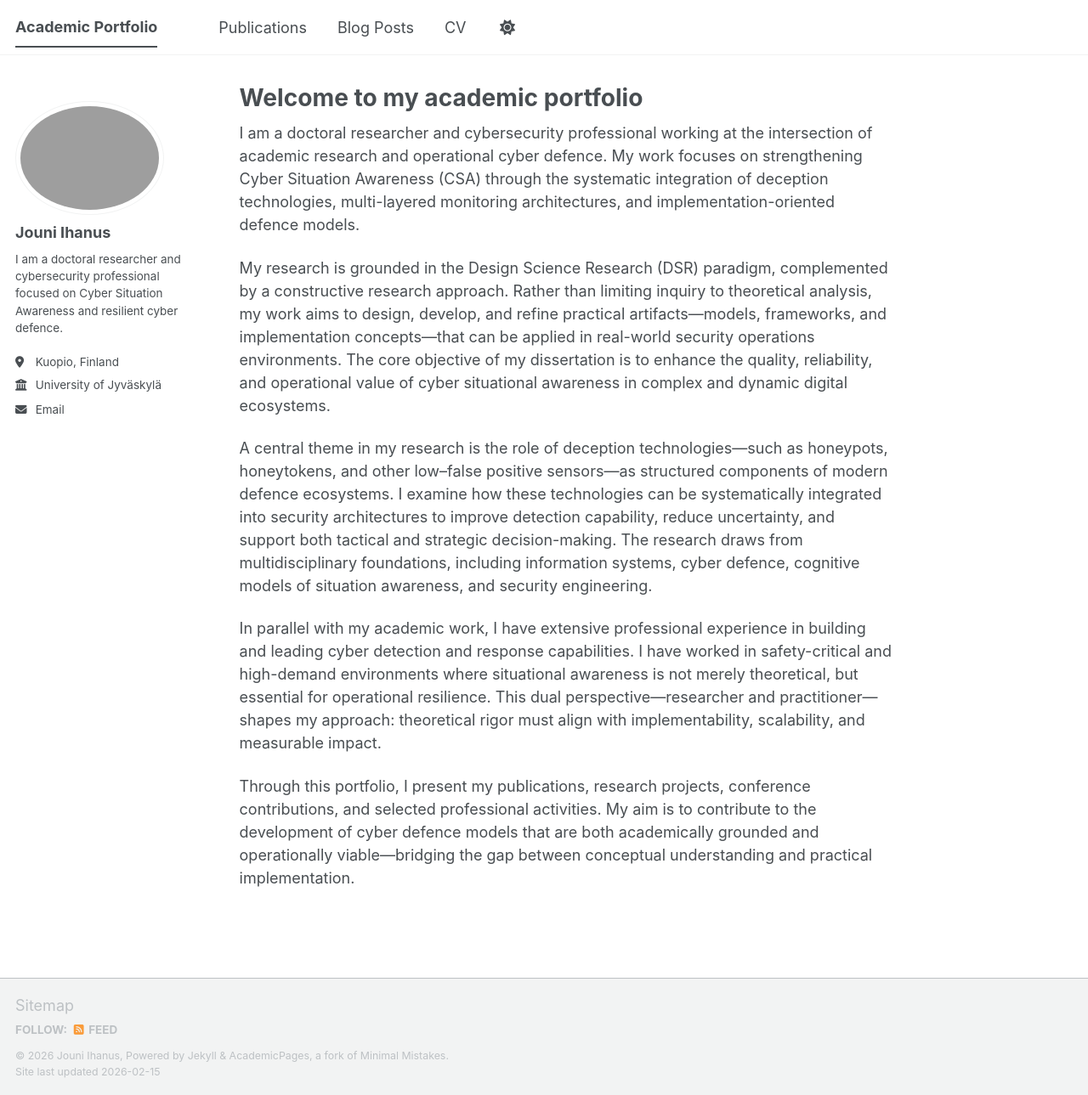
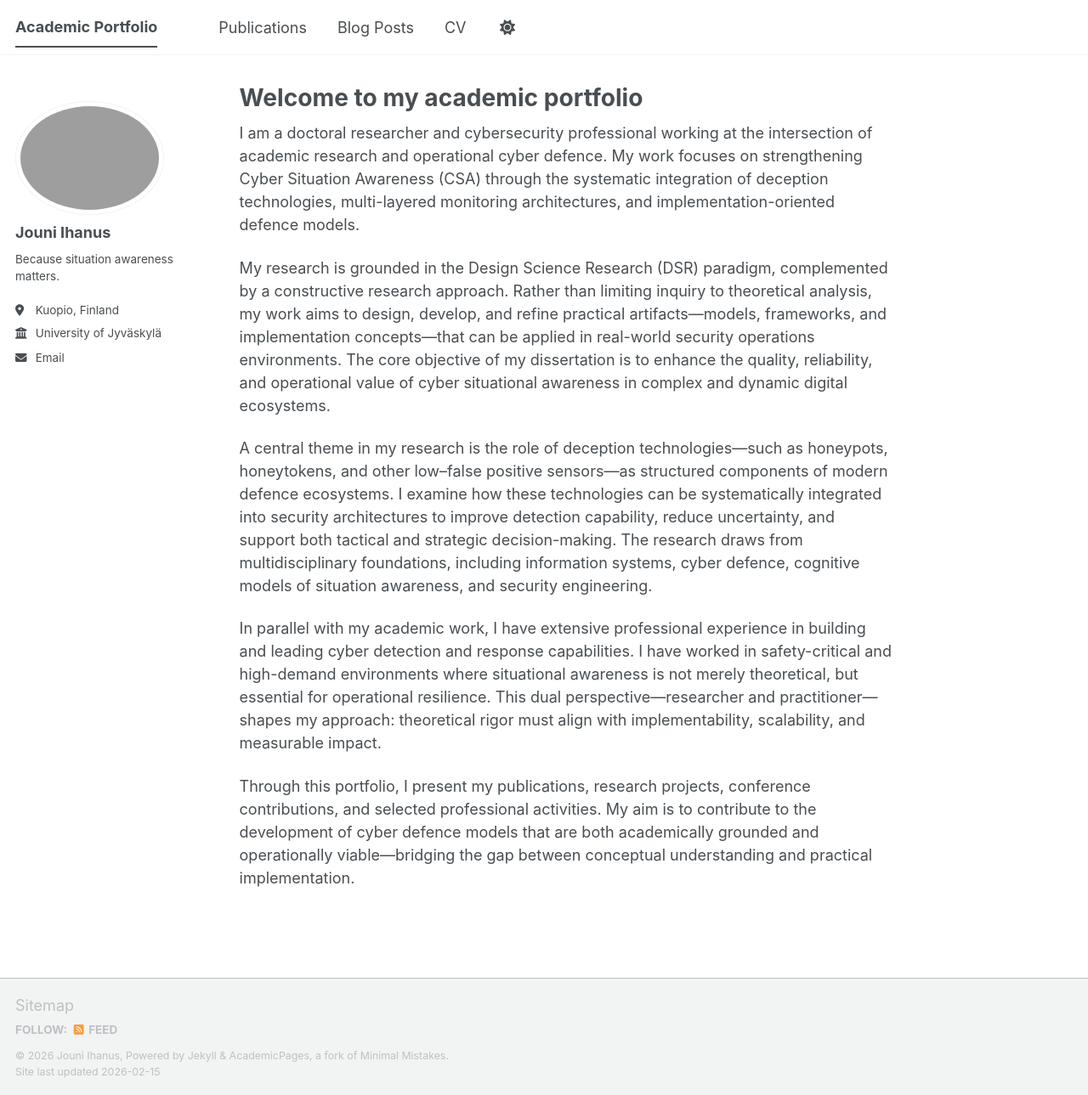
Before and after one commit to WNemesisW/WNemesisW.github.io, a Jekyll site: the page built from _pages/about.md, in a window 1280 px wide and 1289 px high. Shown: the whole window at 85% size. Built offline with Jekyll 4.4.1, drawn with Linux system fonts in a browser that asks for light colours; a script bundle is joined from its source files by our own code; library files that are not in the unit come from our copies.

Commit message:
Update _config.yml

```diff
--- a/_config.yml
+++ b/_config.yml
@@ -26,7 +26,7 @@ author:
   avatar           : "profile.png"
   name             : "Jouni Ihanus"
   pronouns         : # example: "she/her"
-  bio              : "I am a doctoral researcher and cybersecurity professional focused on Cyber Situation Awareness and resilient cyber defence."
+  bio              : "Because situation awareness matters."
   location         : "Kuopio, Finland"
   employer         : "University of Jyväskylä"
   uri              : # URL
```
